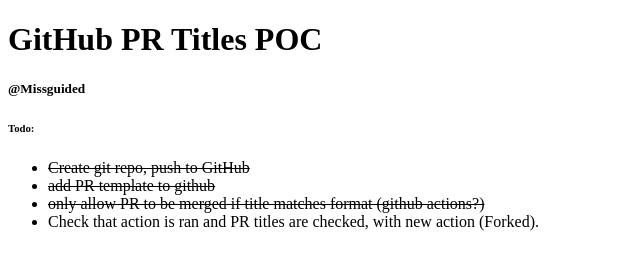
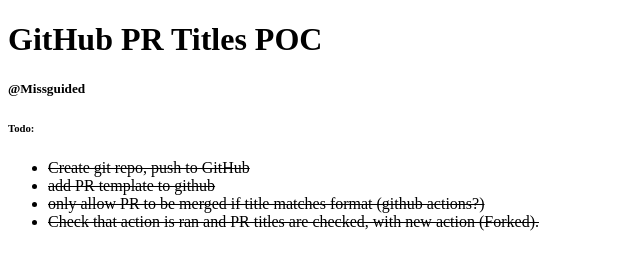
Before and after one commit to misskartar/Enforce-PR-Titles-POC, a plain HTML site: page index.html in a window 1280 px wide. Shown: the whole page, without its empty margins (0-640 px from the left). Drawn offline with Linux system fonts and the light colour scheme.

Commit message:
PR-5: add <s>

```diff
--- a/index.html
+++ b/index.html
@@ -20,7 +20,7 @@
           <s>only allow PR to be merged if title matches format (github actions?)</s>
         </li>
         <li>
-          Check that action is ran and PR titles are checked, with new action (Forked).
+          <s>Check that action is ran and PR titles are checked, with new action (Forked).</s>
         </li>
       </ul>
     </div>
```
